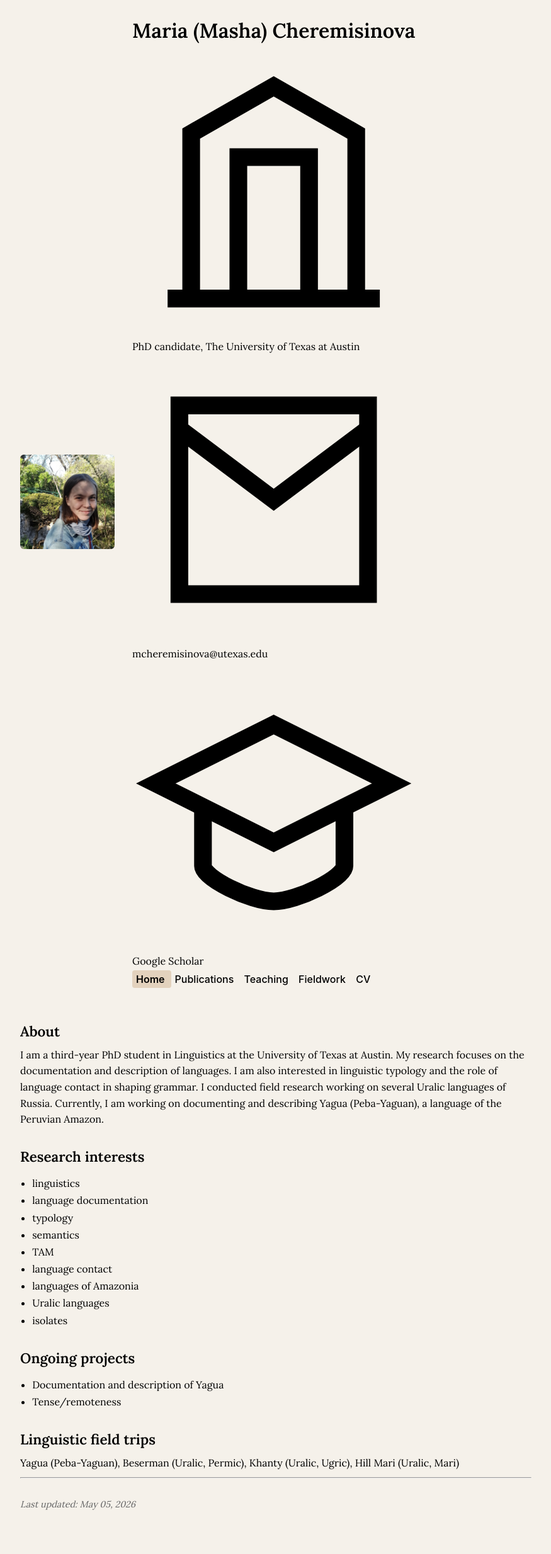
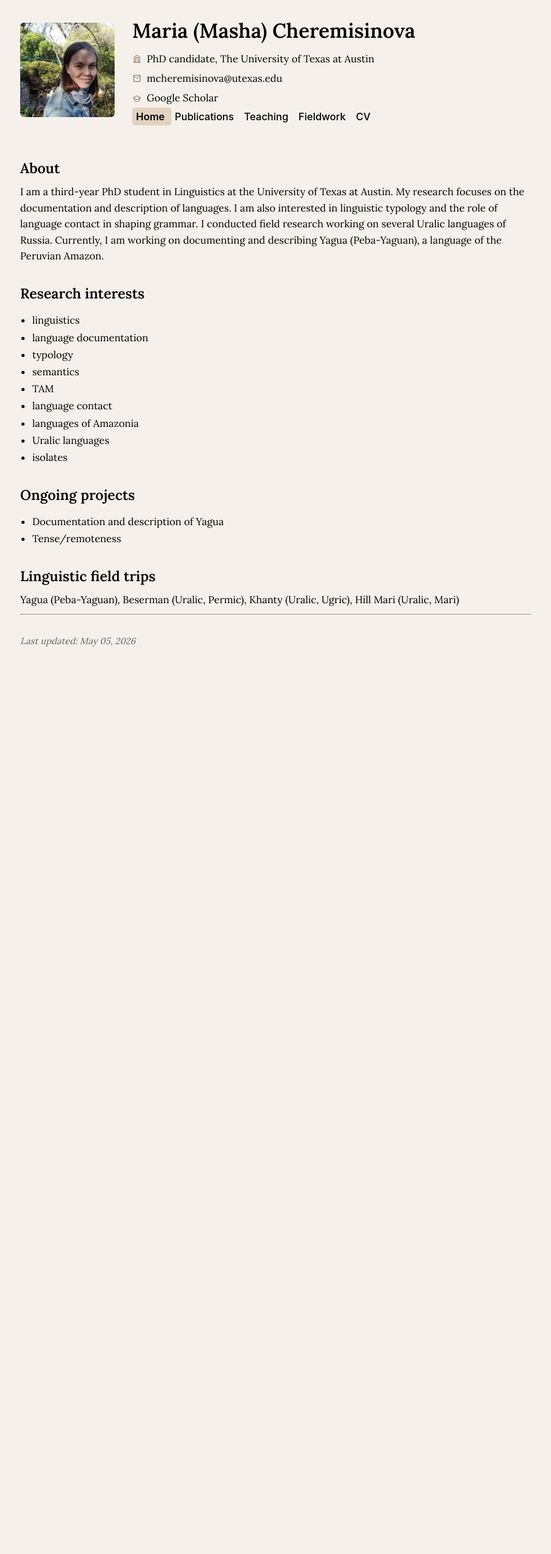
Before and after one commit to mashache/mashache.github.io, a Jekyll site: the page built from index.md, in a window 1280 px wide. Shown: the whole page at 63% size, without its empty margins (202-1077 px from the left). Built offline with Jekyll 4.4.1, drawn with Linux system fonts in a browser that asks for light colours; after the commit the page ends 1097 px from its top, so only the background shows below that.

Commit message:
Update custom.css

```diff
--- a/assets/custom.css
+++ b/assets/custom.css
@@ -167,3 +167,20 @@ li {
 li p {
   margin: 0.3em 0;
 }
+
+.info-line {
+  display: flex;
+  align-items: center;
+  gap: 8px;
+}
+
+.icon {
+  display: inline-flex;
+  align-items: center;
+  color: #7a5f4a;
+}
+
+.icon svg {
+  width: 15px;
+  height: 15px;
+}
```
